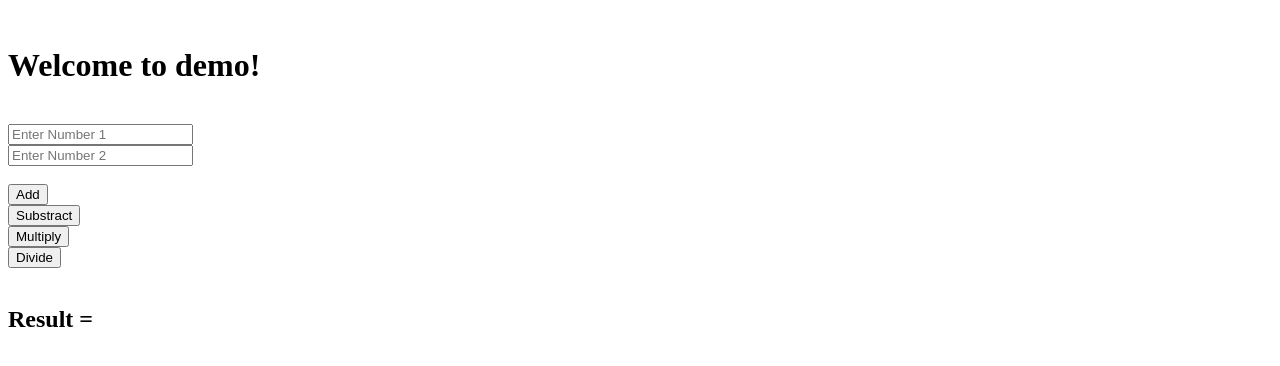
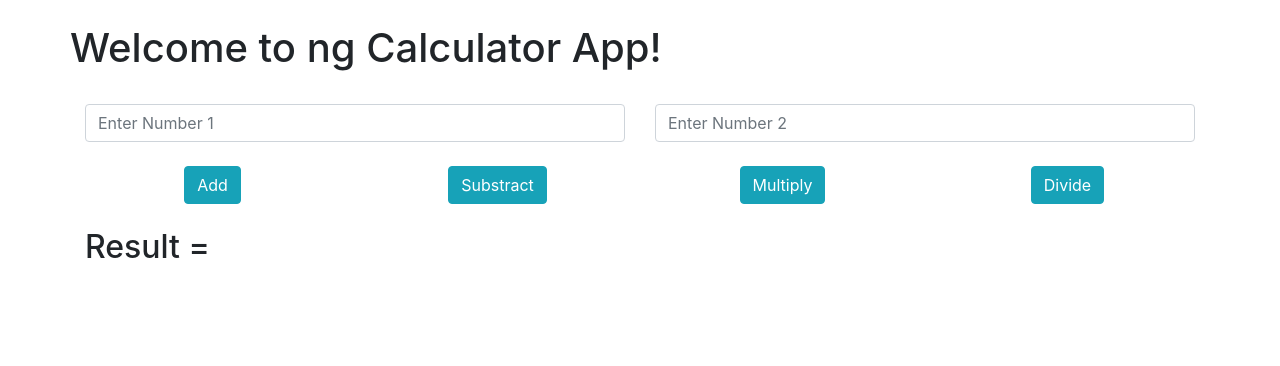
Before and after one commit to sushajrs/ng-calculator-app, an Angular app in the folder demo/: page / in a window 1280 px wide. Shown: the top 366 px of the page. Built offline with nearby package versions, Linux system fonts and the light colour scheme.

Commit message:
edited Signed-off-by: sushajrs <59275609+sushajrs@users.noreply.github.com>

```diff
--- a/demo/angular.json
+++ b/demo/angular.json
@@ -24,7 +24,10 @@
               "src/assets"
             ],
             "styles": [
-              "src/styles.css"
+              "src/styles.css",
+              {
+                "input": "./node_modules/bootstrap/dist/css/bootstrap.css"
+              }
             ],
             "scripts": []
           },
@@ -120,6 +123,7 @@
           }
         }
       }
-    }},
+    }
+  },
   "defaultProject": "demo"
 }
--- a/demo/package.json
+++ b/demo/package.json
@@ -20,6 +20,8 @@
     "@angular/platform-browser-dynamic": "~8.2.14",
     "@angular/router": "~8.2.14",
     "@ng-bootstrap/ng-bootstrap": "^5.1.5",
+    "@ng-bootstrap/schematics": "^2.0.0-alpha.1",
+    "bootstrap": "^4.4.1",
     "rxjs": "~6.4.0",
     "tslib": "^1.10.0",
     "zone.js": "~0.9.1"
--- a/demo/src/app/app.component.ts
+++ b/demo/src/app/app.component.ts
@@ -6,7 +6,7 @@ import { Component } from '@angular/core';
   styleUrls: ['./app.component.css']
 })
 export class AppComponent {
-  title = 'demo';
+  title = 'ng Calculator App';
   num1: number;
     num2: number;
     result: number;
--- a/demo/src/app/app.module.ts
+++ b/demo/src/app/app.module.ts
@@ -13,7 +13,7 @@ import { NgbModule } from '@ng-bootstrap/ng-bootstrap';
     BrowserModule,
     AppRoutingModule,
     FormsModule,
-    NgbModule  ],
+    NgbModule ],
   providers: [ ],
   bootstrap: [AppComponent]
 })
--- a/demo/src/index.html
+++ b/demo/src/index.html
@@ -2,7 +2,7 @@
 <html lang="en">
 <head>
   <meta charset="utf-8">
-  <title>Demo</title>
+  <title>ng Calculator App</title>
   <base href="/">
   <meta name="viewport" content="width=device-width, initial-scale=1">
   <link rel="icon" type="image/x-icon" href="favicon.ico">
```
Also changed, not shown: 1 other file (tests, documents, lock files or other folders).
